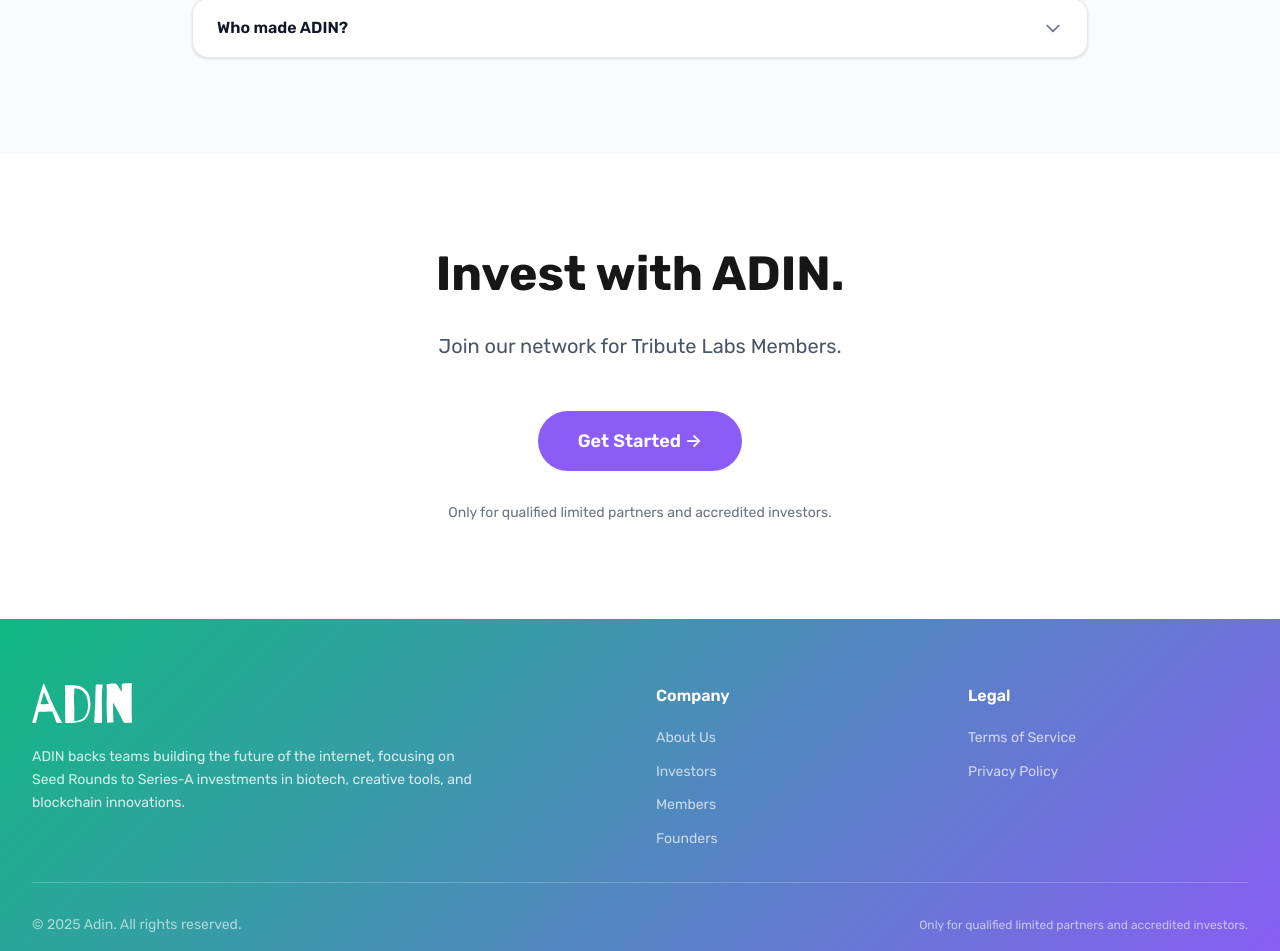
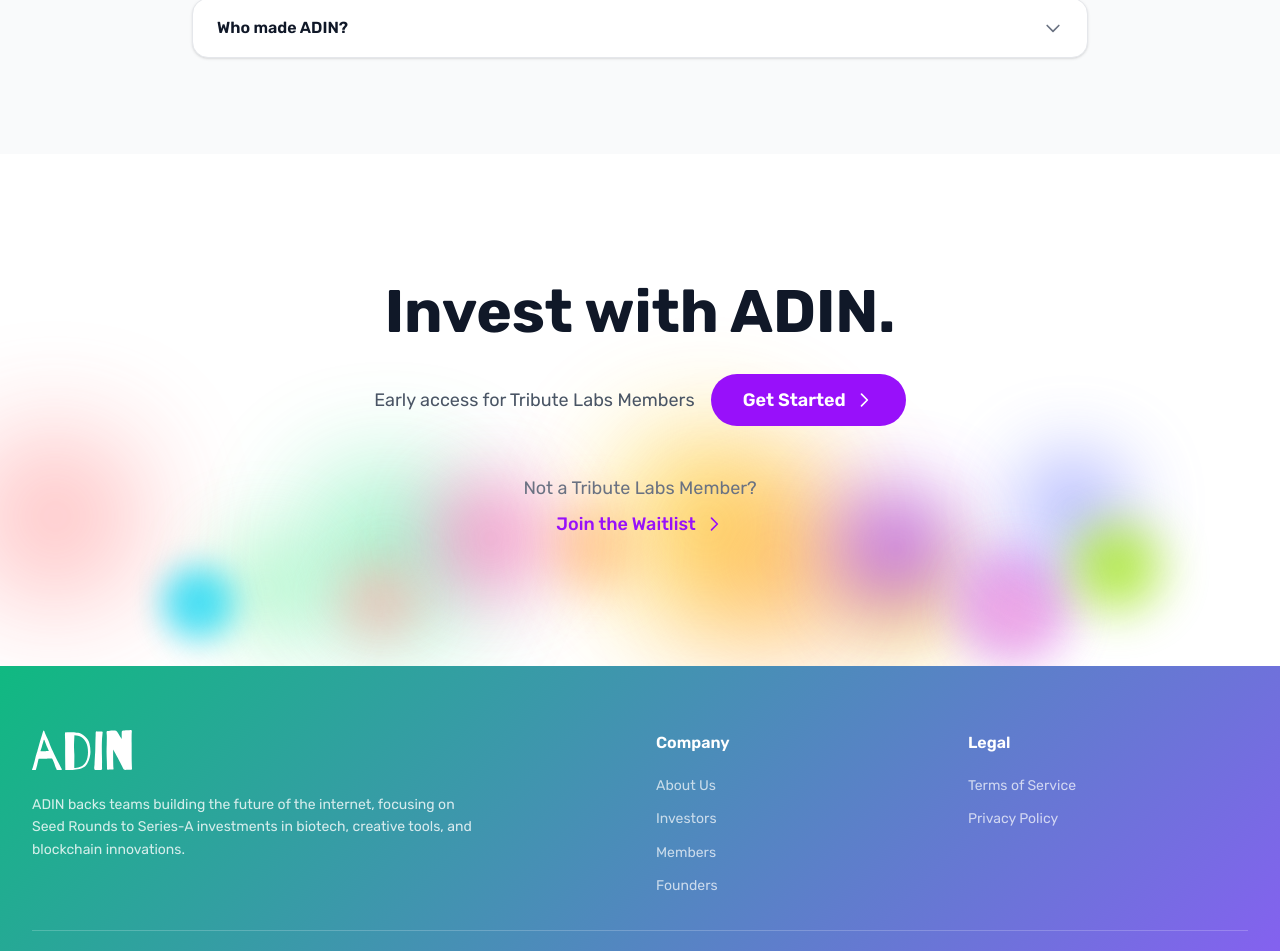
Before and after one commit to anand-ts/adin-landing-page-new, a Next.js app: page / in a window 1280 px wide. Shown: the part 5823-6774 px from the top of the page. Built offline with nearby package versions, Linux system fonts and the light colour scheme.

Commit message:
feat: added bokeh effects

```diff
--- a/src/app/about/page.tsx
+++ b/src/app/about/page.tsx
@@ -5,7 +5,7 @@
 import AISpeedSection from "@/components/sections/AISpeedSection";
 import InvestmentPhilosophy from "@/components/sections/InvestmentPhilosophy";
 import UnifiedFAQ from "@/components/shared/UnifiedFAQ";
-import CTASection from "@/components/sections/CTASection";
+import UnifiedCTA from "@/components/shared/UnifiedCTA";
 
 export const metadata: Metadata = {
   title: "About ADIN - AI-Powered Venture Capital",
@@ -32,7 +32,7 @@
       <UnifiedFAQ />
 
       {/* CTA Section */}
-      <CTASection />
+      <UnifiedCTA />
 
       {/* Live Reports Card - Floating Bottom Right */}
       <LiveReportsCard />
--- a/src/app/founders/page.tsx
+++ b/src/app/founders/page.tsx
@@ -2,7 +2,7 @@
 import FoundersHero from "@/components/founders/FoundersHero";
 import FundraisingEngine from "@/components/founders/FundraisingEngine";
 import UnifiedFAQ from "@/components/shared/UnifiedFAQ";
-import FoundersCTA from "@/components/founders/FoundersCTA";
+import UnifiedCTA from "@/components/shared/UnifiedCTA";
 
 export const metadata: Metadata = {
   title: "Founders - ADIN",
@@ -68,7 +68,7 @@
         <UnifiedFAQ />
 
         {/* CTA */}
-        <FoundersCTA />
+        <UnifiedCTA />
 
         {/* Scroll Indicator */}
         <div className="flex justify-center pb-8">
--- a/src/app/investors/page.tsx
+++ b/src/app/investors/page.tsx
@@ -6,7 +6,7 @@
 import BeMoreThanInvestor from "@/components/investors/BeMoreThanInvestor";
 import MachineIntelligence from "@/components/investors/MachineIntelligence";
 import UnifiedFAQ from "@/components/shared/UnifiedFAQ";
-import InvestorCTA from "@/components/investors/InvestorCTA";
+import UnifiedCTA from "@/components/shared/UnifiedCTA";
 import { motion } from "framer-motion";
 
 export default function InvestorsPage() {
@@ -119,7 +119,7 @@
       <BeMoreThanInvestor />
       <MachineIntelligence />
       <UnifiedFAQ />
-      <InvestorCTA />
+      <UnifiedCTA />
     </main>
   );
 }
--- a/src/app/members/page.tsx
+++ b/src/app/members/page.tsx
@@ -5,7 +5,7 @@
 import HowToEarn from "@/components/members/HowToEarn";
 import HowToEarnCarry from "@/components/members/HowToEarnCarry";
 import UnifiedFAQ from "@/components/shared/UnifiedFAQ";
-import MembersCTA from "@/components/members/MembersCTA";
+import UnifiedCTA from "@/components/shared/UnifiedCTA";
 
 export const metadata: Metadata = {
   title: "Members - ADIN",
@@ -80,7 +80,7 @@
         <UnifiedFAQ />
 
         {/* CTA */}
-        <MembersCTA />
+        <UnifiedCTA />
 
         {/* Scroll Indicator */}
         <div className="flex justify-center pb-8">
--- a/src/app/page.tsx
+++ b/src/app/page.tsx
@@ -4,7 +4,7 @@
 import AISpeedSection from "@/components/sections/AISpeedSection";
 import InvestmentPhilosophy from "@/components/sections/InvestmentPhilosophy";
 import UnifiedFAQ from "@/components/shared/UnifiedFAQ";
-import CTASection from "@/components/sections/CTASection";
+import UnifiedCTA from "@/components/shared/UnifiedCTA";
 
 export default function Home() {
   return (
@@ -28,7 +28,7 @@
       <UnifiedFAQ />
 
       {/* CTA Section */}
-      <CTASection />
+      <UnifiedCTA />
     </main>
   );
 }
--- /dev/null
+++ b/src/components/shared/UnifiedCTA.tsx
@@ -0,0 +1,274 @@
+'use client'
+
+import { motion } from 'framer-motion'
+import { useInView } from 'react-intersection-observer'
+
+const UnifiedCTA = () => {
+  const [ref, inView] = useInView({
+    triggerOnce: true,
+    threshold: 0.3
+  })
+
+  return (
+    <section
+      ref={ref}
+      className="relative py-32 px-4 sm:px-6 lg:px-8 bg-white overflow-hidden"
+    >
+      {/* Bokeh Light Effects at Bottom */}
+      <div className="absolute inset-x-0 bottom-0 h-48">
+        {/* Green bokeh lights */}
+        <motion.div
+          className="absolute bottom-12 left-1/4 w-32 h-32 bg-green-400 rounded-full blur-3xl opacity-70"
+          animate={{
+            x: [0, 20, -15, 10, 0],
+            y: [0, -10, 15, -5, 0],
+          }}
+          transition={{
+            duration: 8,
+            repeat: Infinity,
+            ease: "easeInOut"
+          }}
+        ></motion.div>
+        <motion.div
+          className="absolute bottom-8 left-1/6 w-24 h-24 bg-green-300 rounded-full blur-2xl opacity-60"
+          animate={{
+            x: [0, -15, 20, -10, 0],
+            y: [0, 12, -8, 15, 0],
+          }}
+          transition={{
+            duration: 10,
+            repeat: Infinity,
+            ease: "easeInOut"
+          }}
+        ></motion.div>
+
+        {/* Yellow bokeh lights */}
+        <motion.div
+          className="absolute bottom-16 left-1/2 w-40 h-40 bg-yellow-400 rounded-full blur-3xl opacity-75"
+          animate={{
+            x: [0, 15, -20, 12, 0],
+            y: [0, -15, 8, -12, 0],
+          }}
+          transition={{
+            duration: 12,
+            repeat: Infinity,
+            ease: "easeInOut"
+          }}
+        ></motion.div>
+        <motion.div
+          className="absolute bottom-6 left-2/3 w-28 h-28 bg-yellow-300 rounded-full blur-2xl opacity-65"
+          animate={{
+            x: [0, -10, 18, -15, 0],
+            y: [0, 10, -12, 8, 0],
+          }}
+          transition={{
+            duration: 9,
+            repeat: Infinity,
+            ease: "easeInOut"
+          }}
+        ></motion.div>
+
+        {/* Orange bokeh lights */}
+        <motion.div
+          className="absolute bottom-10 right-1/3 w-36 h-36 bg-orange-400 rounded-full blur-3xl opacity-70"
+          animate={{
+            x: [0, 18, -12, 15, 0],
+            y: [0, -8, 14, -10, 0],
+          }}
+          transition={{
+            duration: 11,
+            repeat: Infinity,
+            ease: "easeInOut"
+          }}
+        ></motion.div>
+        <motion.div
+          className="absolute bottom-20 right-1/2 w-22 h-22 bg-orange-300 rounded-full blur-xl opacity-60"
+          animate={{
+            x: [0, -12, 15, -8, 0],
+            y: [0, 15, -10, 12, 0],
+          }}
+          transition={{
+            duration: 7,
+            repeat: Infinity,
+            ease: "easeInOut"
+          }}
+        ></motion.div>
+
+        {/* Purple bokeh lights */}
+        <motion.div
+          className="absolute bottom-14 right-1/4 w-30 h-30 bg-purple-500 rounded-full blur-2xl opacity-75"
+          animate={{
+            x: [0, 12, -18, 10, 0],
+            y: [0, -12, 10, -15, 0],
+          }}
+          transition={{
+            duration: 10,
+            repeat: Infinity,
+            ease: "easeInOut"
+          }}
+        ></motion.div>
+        <motion.div
+          className="absolute bottom-4 right-1/6 w-26 h-26 bg-purple-400 rounded-full blur-xl opacity-65"
+          animate={{
+            x: [0, -15, 12, -8, 0],
+            y: [0, 8, -15, 12, 0],
+          }}
+          transition={{
+            duration: 8,
+            repeat: Infinity,
+            ease: "easeInOut"
+          }}
+        ></motion.div>
+
+        {/* Pink bokeh lights */}
+        <motion.div
+          className="absolute bottom-18 left-1/3 w-28 h-28 bg-pink-400 rounded-full blur-2xl opacity-70"
+          animate={{
+            x: [0, 20, -10, 15, 0],
+            y: [0, -10, 18, -8, 0],
+          }}
+          transition={{
+            duration: 9,
+            repeat: Infinity,
+            ease: "easeInOut"
+          }}
+        ></motion.div>
+        <motion.div
+          className="absolute bottom-2 left-3/4 w-24 h-24 bg-pink-300 rounded-full blur-xl opacity-60"
+          animate={{
+            x: [0, -8, 15, -12, 0],
+            y: [0, 12, -8, 15, 0],
+          }}
+          transition={{
+            duration: 11,
+            repeat: Infinity,
+            ease: "easeInOut"
+          }}
+        ></motion.div>
+
+        {/* Red bokeh lights */}
+        <motion.div
+          className="absolute bottom-22 center w-34 h-34 bg-red-400 rounded-full blur-3xl opacity-65"
+          animate={{
+            x: [0, 15, -20, 10, 0],
+            y: [0, -15, 12, -8, 0],
+          }}
+          transition={{
+            duration: 13,
+            repeat: Infinity,
+            ease: "easeInOut"
+          }}
+        ></motion.div>
+        <motion.div
+          className="absolute bottom-8 right-2/3 w-20 h-20 bg-red-300 rounded-full blur-xl opacity-55"
+          animate={{
+            x: [0, -10, 18, -15, 0],
+            y: [0, 15, -10, 12, 0],
+          }}
+          transition={{
+            duration: 8,
+            repeat: Infinity,
+            ease: "easeInOut"
+          }}
+        ></motion.div>
+
+        {/* Additional vibrant lights */}
+        <motion.div
+          className="absolute bottom-6 left-1/8 w-18 h-18 bg-cyan-400 rounded-full blur-lg opacity-70"
+          animate={{
+            x: [0, 12, -15, 8, 0],
+            y: [0, -8, 12, -10, 0],
+          }}
+          transition={{
+            duration: 7,
+            repeat: Infinity,
+            ease: "easeInOut"
+          }}
+        ></motion.div>
+        <motion.div
+          className="absolute bottom-24 right-1/8 w-26 h-26 bg-indigo-400 rounded-full blur-2xl opacity-65"
+          animate={{
+            x: [0, -18, 10, -12, 0],
+            y: [0, 10, -15, 8, 0],
+          }}
+          transition={{
+            duration: 12,
+            repeat: Infinity,
+            ease: "easeInOut"
+          }}
+        ></motion.div>
+        <motion.div
+          className="absolute bottom-12 left-5/6 w-22 h-22 bg-lime-400 rounded-full blur-xl opacity-70"
+          animate={{
+            x: [0, 8, -12, 15, 0],
+            y: [0, -12, 8, -15, 0],
+          }}
+          transition={{
+            duration: 9,
+            repeat: Infinity,
+            ease: "easeInOut"
+          }}
+        ></motion.div>
+      </div>
+
+      <div className="relative z-10 max-w-4xl mx-auto text-center">
+        <motion.h2
+          className="text-5xl lg:text-6xl font-bold mb-8 text-gray-900"
+          initial={{ opacity: 0, y: 30 }}
+          animate={inView ? { opacity: 1, y: 0 } : { opacity: 0, y: 30 }}
+          transition={{ duration: 0.8, ease: "easeOut" }}
+        >
+          Invest with ADIN.
+        </motion.h2>
+
+        <motion.div
+          className="space-y-6"
+          initial={{ opacity: 0 }}
+          animate={inView ? { opacity: 1 } : { opacity: 0 }}
+          transition={{ duration: 0.6, ease: "easeInOut", delay: 0.2 }}
+        >
+          {/* Primary CTA */}
+          <div className="flex flex-col sm:flex-row items-center justify-center gap-4">
+            <p className="text-gray-600 text-lg">
+              Early access for Tribute Labs Members
+            </p>
+            <motion.button
+              className="bg-purple-600 hover:bg-purple-700 text-white font-semibold px-8 py-3 rounded-full text-lg transition-all duration-300 inline-flex items-center space-x-2"
+              whileHover={{
+                scale: 1.05,
+                boxShadow: '0 10px 25px rgba(147, 51, 234, 0.3)',
+                transition: { duration: 0.3 }
+              }}
+              whileTap={{ scale: 0.98 }}
+            >
+              <span>Get Started</span>
+              <svg className="w-5 h-5" fill="none" stroke="currentColor" viewBox="0 0 24 24">
+                <path strokeLinecap="round" strokeLinejoin="round" strokeWidth={2} d="M9 5l7 7-7 7" />
+              </svg>
+            </motion.button>
+          </div>
+
+          {/* Secondary CTA */}
+          <motion.div
+            className="pt-6"
+            initial={{ opacity: 0 }}
+            animate={inView ? { opacity: 1 } : { opacity: 0 }}
+            transition={{ duration: 0.6, ease: "easeInOut", delay: 0.4 }}
+          >
+            <p className="text-gray-500 text-lg mb-2">
+              Not a Tribute Labs Member?
+            </p>
+            <button className="text-purple-600 hover:text-purple-700 font-medium text-lg transition-colors duration-300 inline-flex items-center space-x-2">
+              <span>Join the Waitlist</span>
+              <svg className="w-5 h-5" fill="none" stroke="currentColor" viewBox="0 0 24 24">
+                <path strokeLinecap="round" strokeLinejoin="round" strokeWidth={2} d="M9 5l7 7-7 7" />
+              </svg>
+            </button>
+          </motion.div>
+        </motion.div>
+      </div>
+    </section>
+  )
+}
+
+export default UnifiedCTA
```
